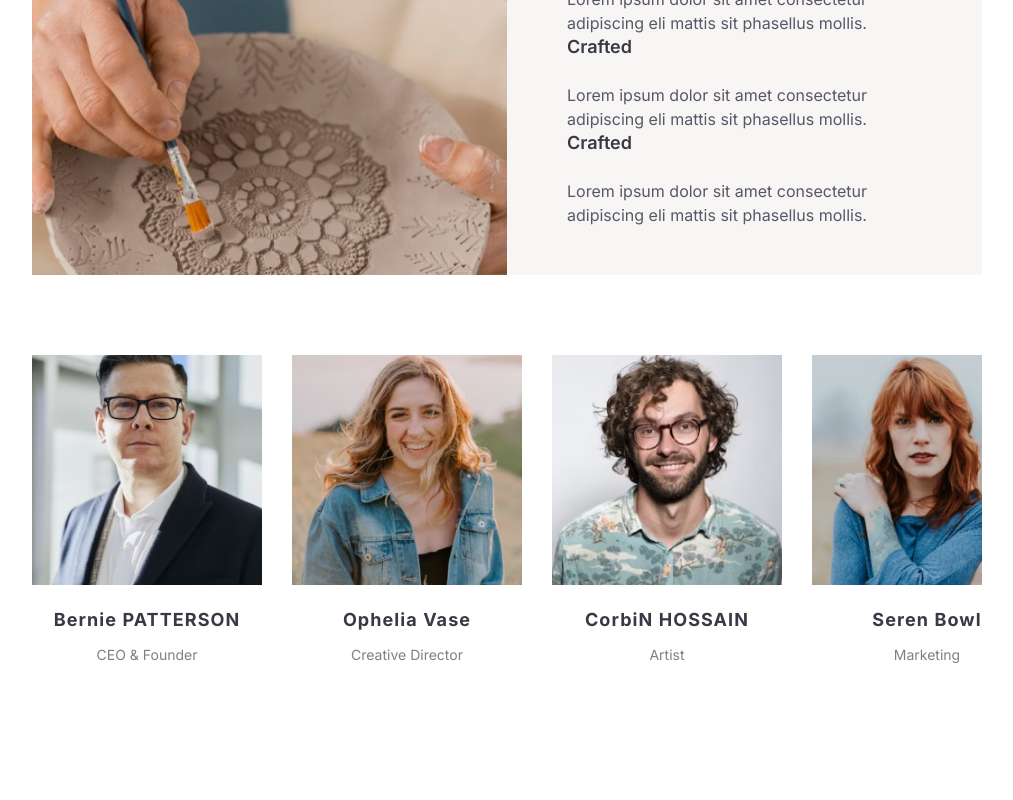
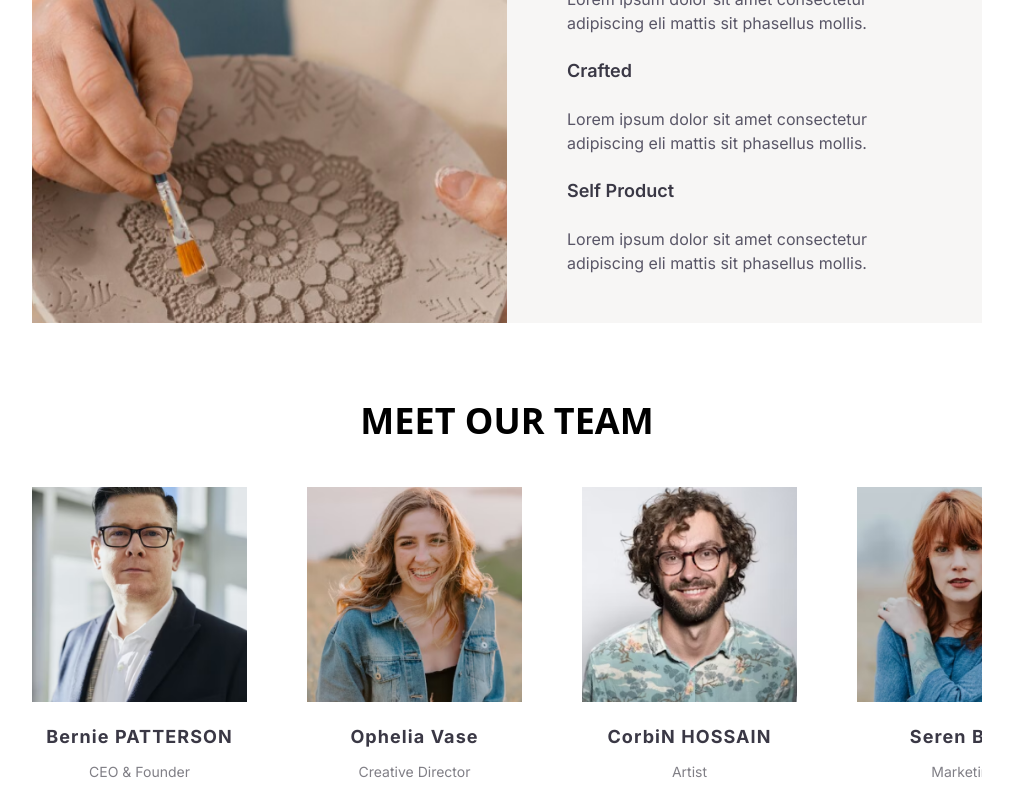
Before and after one commit to olawale-o/moon-commerce, a Next.js app: page /about in a window 1280 px wide. Shown: the part 1600-2400 px from the top of the page, without its empty margins (133-1146 px from the left). Built offline with nearby package versions, Linux system fonts and the light colour scheme.

Commit message:
Update pages

```diff
--- a/src/app/about/page.tsx
+++ b/src/app/about/page.tsx
@@ -1,5 +1,6 @@
 import { CarouselSliderItems } from "../ui/components/CarouselSelider";
 import { NewsLetter } from "../ui/components/Newsletter";
+import "./page.css";
 
 const Teams = [
   {
@@ -22,6 +23,30 @@ const Teams = [
   },
   {
     id: 4,
+    name: "Seren Bowl",
+    positon: "Marketing",
+    asset: "/assets/team_4.png",
+  },
+  {
+    id: 5,
+    name: "Bernie PATTERSON",
+    positon: "CEO & Founder",
+    asset: "/assets/team_1.png",
+  },
+  {
+    id: 6,
+    name: "Ophelia Vase",
+    positon: "Creative Director",
+    asset: "/assets/team_2.png",
+  },
+  {
+    id: 7,
+    name: "CorbiN HOSSAIN",
+    positon: "Artist",
+    asset: "/assets/team_3.png",
+  },
+  {
+    id: 8,
     name: "Seren Bowl",
     positon: "Marketing",
     asset: "/assets/team_4.png",
@@ -171,7 +196,7 @@ const History = () => {
                       How we works
                     </div>
                     <div className="mt-8">
-                      <div>
+                      <div className="flex flex-col space-y-6">
                         <div>
                           <div className="text-neutral-800 font-inter text-lg leading-6 font-semibold">
                             Product design
@@ -196,7 +221,7 @@ const History = () => {
                         </div>
                         <div>
                           <div className="text-neutral-800 font-inter text-lg leading-6 font-semibold">
-                            Crafted
+                            Self Product
                           </div>
                           <div className="mt-6">
                             <div className="text-neutral-700 text-base leading-6 font-inter font-normal">
@@ -222,14 +247,18 @@ const TeamSlider = () => {
   return (
     <section>
       <div className="max-w-[1440px] mx-auto">
-        <div className="p-[30px] xl:px-[165px] xl:py-20 ">
+        <div className="p-[30px] xl:px-[165px] xl:py-20">
+          <h3 className="text-4xl leading-9 font-bold text-center">
+            MEET OUR TEAM
+          </h3>
+          <div className="flex w-full flex-col min-h-full relative mt-12">
             <CarouselSliderItems>
               {Teams.map((team, i) => (
                 <div
                   key={i}
-                className="snap-center min-w-[60%] lg:min-w-[calc((100%-30px)/4)] h-full"
+                  className="w-[calc((100%-var(--item-gap)*(var(--item-count)-1))/var(--item-count))] flex-shrink-0"
                 >
-                <figure className="relative w-full h-full aspect-square bg-teal-900">
+                  <figure className="relative aspect-square bg-teal-900">
                     <div className="absolute inset-0 w-full h-full">
                       <img
                         src={team.asset}
@@ -253,6 +282,7 @@ const TeamSlider = () => {
             </CarouselSliderItems>
           </div>
         </div>
+      </div>
     </section>
   );
 };
--- a/src/app/globals.css
+++ b/src/app/globals.css
@@ -1,6 +1,10 @@
 @tailwind base;
 @tailwind components;
 @tailwind utilities;
+
+:root {
+    --bg-color: red;
+}
 
 body {
     font-family: var(--font-garammond), var(--font-g), var(--font-inter),
--- a/src/app/page.tsx
+++ b/src/app/page.tsx
@@ -187,7 +187,7 @@ const ItemSliders = () => {
             {items.map((item, i) => (
               <div
                 key={i}
-                className="snap-center min-w-[60%] lg:min-w-[calc((100%-30px)/4)] h-full"
+                className="w-[calc((100%-var(--item-gap)*(var(--item-count)-1))/var(--item-count))] flex-shrink-0"
               >
                 <figure className="relative w-full h-full aspect-square bg-teal-900">
                   <div className="absolute inset-0 w-full h-full">
--- a/src/app/ui/components/CarouselSelider/index.tsx
+++ b/src/app/ui/components/CarouselSelider/index.tsx
@@ -1,12 +1,44 @@
+"use client";
 const CarouselSliderItems = ({
   children,
 }: Readonly<{
   children: React.ReactNode;
 }>) => {
   return (
-    <div className="scrollbar snap-x flex flex-nowrap gap-[30px] overflow-x-scroll">
-      {children}
-    </div>
+    <>
+      <div className="carousel-container h-full flex w-full max-h-full flex-nowrap flex-grow relative space-x-[var(--item-gap)] overflow-x-scroll">
+        {children}
+      </div>
+      <style jsx>{`
+        .carousel-container {
+          --item-gap-sm: 20px;
+          --item-gap-lg: 30px;
+          --items-count-xl: 4;
+          --items-count-lg: 4;
+          --items-count-md: 2;
+          --item-count-sm: 2;
+          --items-count: 2;
+          --item-gap: 20px;
+          --item-count: 2;
+          gap: var(--item-gap);
+
+          scrollbar-width: none;
+
+          @media screen and (min-width: 768px) {
+            --item-count: var(--items-count-md, var(--items-count));
+            --item-gap: var(--item-gap-md, var(--item-gap-sm));
+          }
+          @media screen and (min-width: 1024px) {
+            --item-count: var(--items-count-lg, var(--items-count));
+            --item-gap: var(--item-gap-lg, var(--item-gap-sm));
+          }
+          @media screen and (min-width: 1280px) {
+            --item-count: var(--items-count-xl, var(--items-count));
+            --item-gap: var(--item-gap-lg, var(--item-gap-sm));
+          }
+        }
+      `}</style>
+    </>
   );
 };
 
```
Also changed, not shown: src/app/about/page.css (added). Lines whose indentation alone changed are shown as unchanged.
